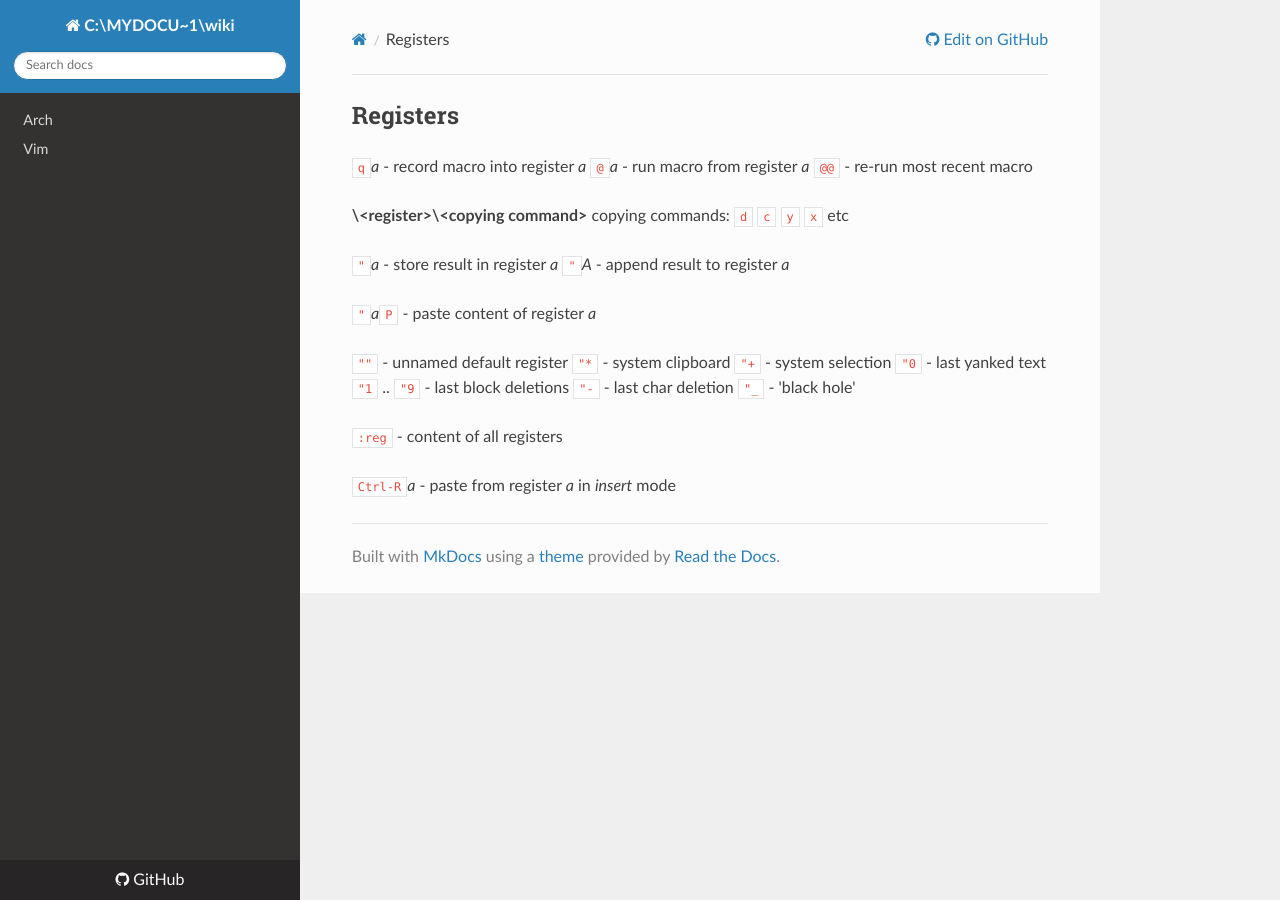
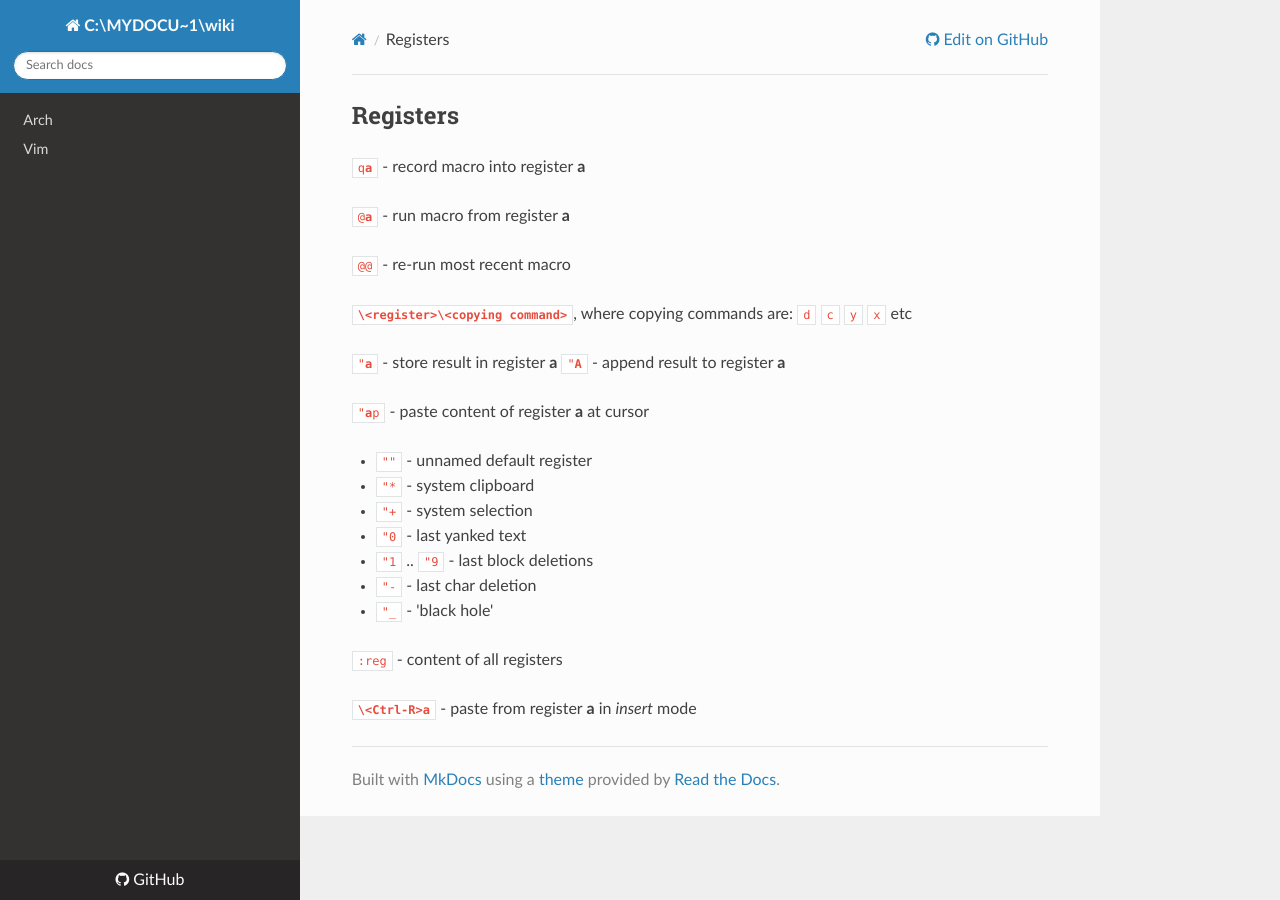
Before and after one commit to mydocu-1/wiki, an MkDocs documentation site: the page built from docs/vim/registers.md, in a window 1280 px wide. Built offline with MkDocs 1.6.1, drawn with Linux system fonts in a browser that asks for light colours; nearby versions of some CDN libraries.

Commit message:
Update registers.md

```diff
--- a/docs/vim/registers.md
+++ b/docs/vim/registers.md
@@ -1,25 +1,26 @@
 ## Registers
 
-`q`*a* - record macro into register *a*
-`@`*a* - run macro from register *a*
+<code>q**a**</code> - record macro into register **a**
+
+<code>@**a**</code> - run macro from register **a**
+
 `@@` - re-run most recent macro
 
-**\<register\>\<copying command\>**
-copying commands: `d` `c` `y` `x` etc
+<code>**\<register\>\<copying command\>**</code>, where copying commands are: `d` `c` `y` `x` etc
 
-`"`*a* - store result in register *a*
-`"`*A* - append result to register *a*
+<code>"**a**</code> - store result in register **a**
+<code>"**A**</code> - append result to register **a**
 
-`"`*a*`P` - paste content of register *a*
+<code>"**a**p</code> - paste content of register **a** at cursor
 
-`""` - unnamed default register
-`"*` - system clipboard
-`"+` - system selection
-`"0` - last yanked text
-`"1` .. `"9` - last block deletions
-`"-` - last char deletion
-`"_` - 'black hole'
+*  `""` - unnamed default register
+*  `"*` - system clipboard
+*  `"+` - system selection
+*  `"0` - last yanked text
+*  `"1` .. `"9` - last block deletions
+*  `"-` - last char deletion
+*  `"_` - 'black hole'
 
 `:reg` - content of all registers
 
-`Ctrl-R`*a* - paste from register *a* in _insert_ mode
+<code><b>\<Ctrl-R\></b>**a**</code> - paste from register **a** in _insert_ mode
```
